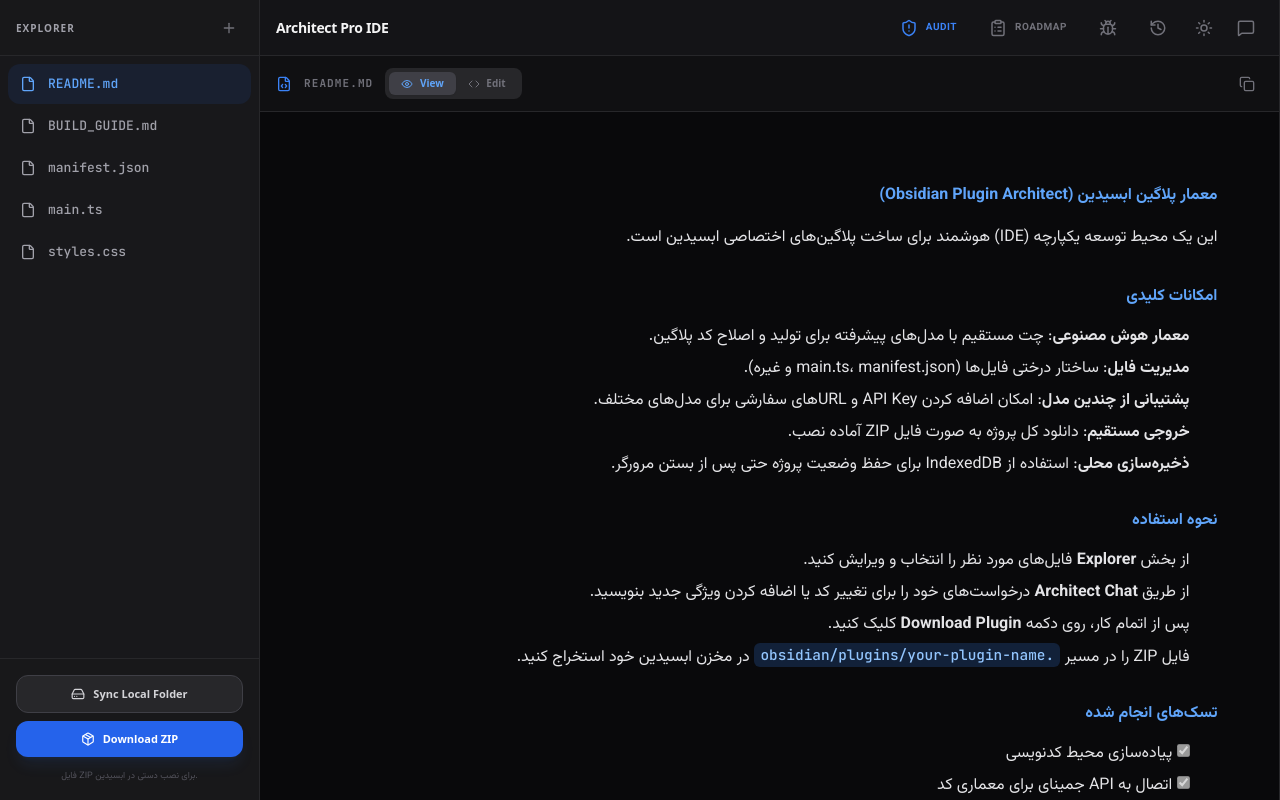
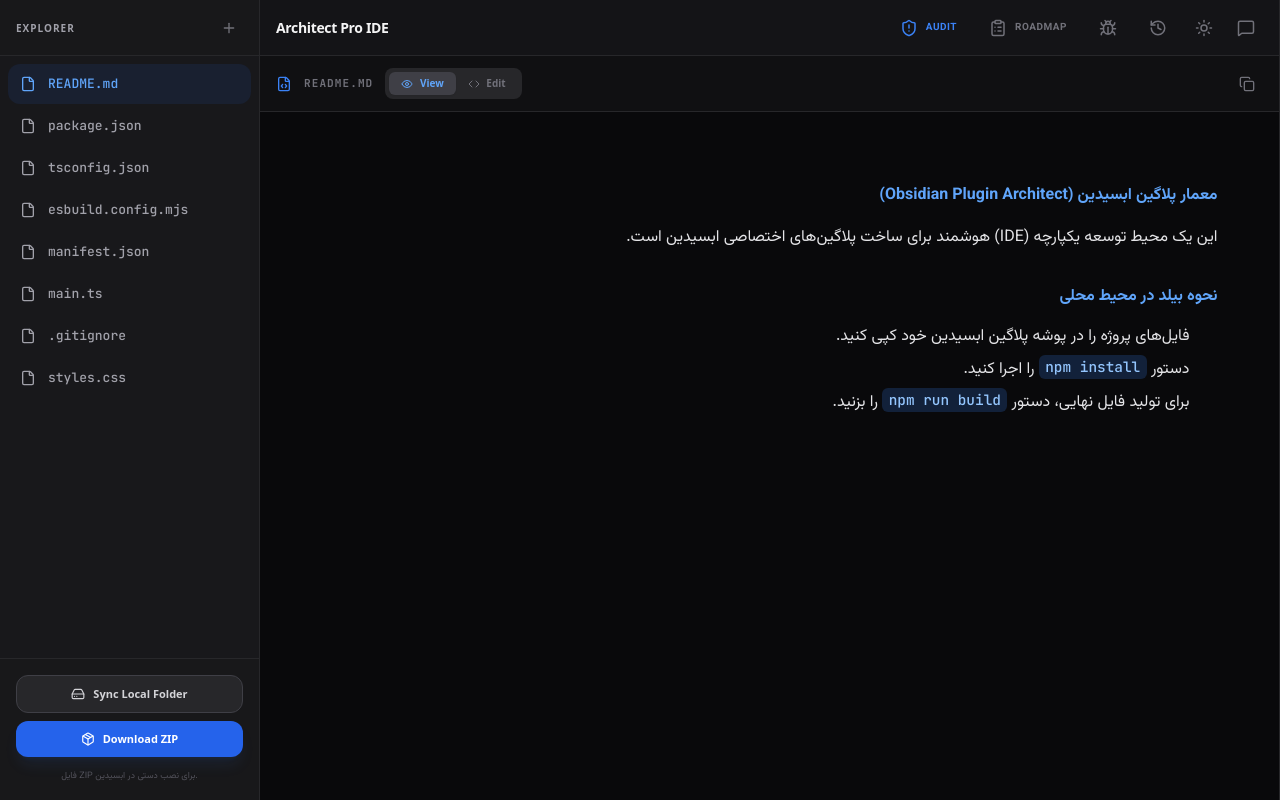
Before and after one commit to karamimoheb/obsidian-plugin-maker, a React (Vite) app: page / in a window 1280 px wide. Built offline with nearby package versions, Linux system fonts and the light colour scheme.

Commit message:
update version v2

```diff
--- a/App.tsx
+++ b/App.tsx
@@ -10,8 +10,9 @@
 import { DEFAULT_FILES } from './constants';
 import { processArchitectRequest } from './services/gemini';
 import { saveProject, loadProject, saveSnapshot, getSnapshots, deleteSnapshot, saveIssue, getIssues, deleteIssue } from './services/db';
-import { Sun, Moon, PanelLeft, PanelRight, Loader2, Menu, MessageSquare, FolderSync, AlertCircle, X, History, Bug, ClipboardList, ShieldAlert } from 'lucide-react';
+import { Sun, Moon, PanelLeft, PanelRight, Loader2, Menu, MessageSquare, FolderSync, AlertCircle, X, History, Bug, ClipboardList, ShieldAlert, Download } from 'lucide-react';
 
+// Accessing JSZip from the script tag in index.html
 declare const JSZip: any;
 
 const PREDEFINED_MODELS: AIModelConfig[] = [
@@ -82,7 +83,15 @@
     try {
       for (const file of files) {
         if (file.type === 'file') {
-          const fileHandle = await directoryHandle.getFileHandle(file.path, { create: true });
+          const pathParts = file.path.split('/');
+          let currentDir = directoryHandle;
+
+          for (let i = 0; i < pathParts.length - 1; i++) {
+            currentDir = await currentDir.getDirectoryHandle(pathParts[i], { create: true });
+          }
+
+          const fileName = pathParts[pathParts.length - 1];
+          const fileHandle = await currentDir.getFileHandle(fileName, { create: true });
           const writable = await fileHandle.createWritable();
           await writable.write(file.content);
           await writable.close();
@@ -91,11 +100,72 @@
       setProject(p => ({ ...p, lastSyncTime: Date.now() }));
     } catch (e: any) {
       console.error("Sync error:", e);
-      setErrorMessage("خطا در همگام‌سازی: " + e.message);
+      setErrorMessage("خطا در ذخیره‌سازی فایل: " + e.message);
     }
   }, [directoryHandle]);
 
-  // AUTO-GENERATING TASK REPORT
+  const handleDownloadZip = async () => {
+    try {
+      if (typeof JSZip === 'undefined') {
+        setErrorMessage("کتابخانه JSZip یافت نشد. لطفاً صفحه را مجدداً بارگذاری کنید.");
+        return;
+      }
+
+      const zip = new JSZip();
+      project.files.forEach(file => {
+        if (file.type === 'file') {
+          zip.file(file.path, file.content);
+        }
+      });
+
+      const manifestFile = project.files.find(f => f.path === 'manifest.json');
+      let zipName = 'obsidian-plugin-project.zip';
+      if (manifestFile) {
+        try {
+          const manifest = JSON.parse(manifestFile.content);
+          if (manifest.id) zipName = `${manifest.id}-architect.zip`;
+        } catch(e) {}
+      }
+
+      const content = await zip.generateAsync({ type: 'blob' });
+      const url = URL.createObjectURL(content);
+      const link = document.createElement('a');
+      link.href = url;
+      link.download = zipName;
+      document.body.appendChild(link);
+      link.click();
+      document.body.removeChild(link);
+      URL.revokeObjectURL(url);
+    } catch (e: any) {
+      setErrorMessage("خطا در تولید فایل ZIP: " + e.message);
+    }
+  };
+
+  const handleSyncLocal = async () => {
+    try {
+      if (!('showDirectoryPicker' in window)) {
+        setErrorMessage("مرورگر شما از دسترسی مستقیم به فایل‌ها پشتیبانی نمی‌کند. از دکمه Download ZIP استفاده کنید.");
+        return;
+      }
+
+      const h = await (window as any).showDirectoryPicker({
+        mode: 'readwrite'
+      });
+      setDirectoryHandle(h);
+      setProject(p => ({ ...p, isSynced: true }));
+      await syncToLocal(project.files);
+    } catch (e: any) {
+      if (e.name === 'AbortError') return;
+
+      if (e.message.includes('sub frames') || e.name === 'SecurityError') {
+        setErrorMessage("محدودیت امنیتی مرورگر: دسترسی مستقیم به پوشه در این محیط (Iframe) مسدود است. لطفاً از دکمه Download ZIP برای دریافت فایل‌ها استفاده کنید.");
+      } else {
+        setErrorMessage("خطا در دسترسی به پوشه: " + e.message);
+      }
+      console.error("Directory picker failure:", e);
+    }
+  };
+
   useEffect(() => {
     if (!project.tasks || project.tasks.length === 0 || isInitialLoad) return;
 
@@ -111,16 +181,17 @@
 ${completed.length > 0 ? completed.map(t => `- [x] **${t.title}**${t.description ? `\n  - *${t.description}*` : ''}`).join('\n') : '*هنوز موردی تکمیل نشده است.*'}
 
 ## ⏳ کارهای باقی‌مانده (Todo - ${todos.length})
-${todos.length > 0 ? todos.map(t => `- [ ] **${t.title}**${t.description ? `\n  - *${t.description}*` : ''}\n  - > برای اجرا: دکمه Execute در پنل Roadmap را بزنید.`).join('\n') : '*لیست تسک‌های باقی‌مانده خالی است.*'}
+${todos.length > 0 ? todos.map(t => `- [ ] **${t.title}**${t.description ? `\n  - *${t.description}*` : ''}`).join('\n') : '*لیست تسک‌های باقی‌مانده خالی است.*'}
 
 ## 💡 پیشنهادات هوشمند (${suggestions.length})
 ${suggestions.length > 0 ? suggestions.map(t => `- [ ] *${t.title}*${t.description ? `\n  - ${t.description}` : ''}`).join('\n') : '*در حال حاضر پیشنهادی وجود ندارد.*'}
 
 ---
-### 🛠 راهنمای توسعه
-1. برای رفع خطاها، لاگ کنسول را در **Debug Console** وارد کنید.
-2. برای بازگشت به عقب از **History** استفاده کنید.
-3. برای شروع هر تسک پیشنهادی، از دکمه **Execute** در پنل **Roadmap** استفاده کنید.
+### 🛠 نکته مهم برای بیلد محلی
+اگر در استفاده از دکمه **Sync Local Folder** با خطای امنیتی مواجه شدید، به دلیل محدودیت مرورگر در محیط‌های ایزوله است. در این صورت:
+1. دکمه **Download ZIP** را بزنید.
+2. فایل را در سیستم خود استخراج کنید.
+3. در آن پوشه دستورات \`npm install\` و \`npm run build\` را اجرا کنید.
 
 ---
 *تولید شده توسط "معمار پلاگین ابسیدین"*
@@ -191,7 +262,6 @@
     else { setRightPanelVisible(true); setTimeout(() => handleSendMessage(taskTitle, []), 300); }
   };
 
-  // ... rest of handlers (Restore, Delete, etc.) remain same as before but ensured they are available
   const handleCreateSnapshot = async (name: string) => {
     const snapshot: ProjectSnapshot = {
       id: Math.random().toString(36).substring(2, 11),
@@ -231,10 +301,32 @@
       {showDebugConsole && <DebugConsole issues={issues} onClose={() => setShowDebugConsole(false)} onAddIssue={async (log) => { const n = { id: Math.random().toString(36).substring(2,11), errorLog: log, status: 'open' as const, timestamp: Date.now() }; await saveIssue(n); setIssues(p => [...p, n]); }} onUpdateStatus={(id, s) => { const up = issues.map(i => i.id === id ? {...i, status: s} : i); setIssues(up); saveIssue(up.find(x => x.id === id)!) }} onDeleteIssue={(id) => deleteIssue(id).then(() => setIssues(s => s.filter(x => x.id !== id)))} />}
       {showRoadmap && <RoadmapManager tasks={project.tasks || []} onClose={() => setShowRoadmap(false)} onExecuteTask={handleExecuteRoadmapTask} />}
 
-      {errorMessage && <div className="fixed top-20 left-1/2 -translate-x-1/2 z-[100] bg-red-600 text-white px-4 py-3 rounded-xl shadow-2xl flex items-center gap-3 animate-in slide-in-from-top-4 duration-300 font-vazir text-xs"><AlertCircle size={18} /><p className="flex-1">{errorMessage}</p><button onClick={() => setErrorMessage(null)}><X size={16} /></button></div>}
+      {errorMessage && (
+        <div className="fixed top-20 left-1/2 -translate-x-1/2 z-[100] w-[90%] max-w-lg bg-red-600 text-white p-4 rounded-2xl shadow-2xl flex items-start gap-3 animate-in fade-in slide-in-from-top-4 duration-300 font-vazir text-xs leading-relaxed border border-red-400/30">
+          <AlertCircle size={20} className="mt-0.5 flex-shrink-0" />
+          <div className="flex-1">
+            <p className="font-bold mb-1">خطای سیستم:</p>
+            <p>{errorMessage}</p>
+          </div>
+          <button onClick={() => setErrorMessage(null)} className="p-1 hover:bg-white/10 rounded-full transition-colors flex-shrink-0">
+            <X size={18} />
+          </button>
+        </div>
+      )}
 
       <aside style={{ width: leftPanelVisible ? (window.innerWidth < 1024 ? '85vw' : `${leftPanelWidth}px`) : '0px' }} className="fixed lg:relative inset-y-0 left-0 z-50 flex-shrink-0 border-r border-zinc-200 dark:border-zinc-800 bg-zinc-50 dark:bg-zinc-900 transition-all duration-300 overflow-hidden">
-        <FileTree files={project.files} activeFile={project.activeFilePath} changedFilePaths={project.changedFilePaths || []} isSynced={project.isSynced} onSelect={(path) => { setProject(p => ({ ...p, activeFilePath: path })); if (window.innerWidth < 1024) setLeftPanelVisible(false); }} onSync={async () => { try { const h = await (window as any).showDirectoryPicker(); setDirectoryHandle(h); setProject(p => ({ ...p, isSynced: true })); syncToLocal(project.files); } catch(e:any) { setErrorMessage(e.message); } }} onDownload={() => { /* zip logic */ }} onToggleCollapse={() => setLeftPanelVisible(false)} onAddFile={(name) => setProject(p => ({ ...p, files: [...p.files, { name, path: name, content: '', type: 'file' }], activeFilePath: name }))} onDeleteFile={(path) => setProject(p => ({ ...p, files: p.files.filter(f => f.path !== path), activeFilePath: p.activeFilePath === path ? 'README.md' : p.activeFilePath }))} />
+        <FileTree
+          files={project.files}
+          activeFile={project.activeFilePath}
+          changedFilePaths={project.changedFilePaths || []}
+          isSynced={project.isSynced}
+          onSelect={(path) => { setProject(p => ({ ...p, activeFilePath: path })); if (window.innerWidth < 1024) setLeftPanelVisible(false); }}
+          onSync={handleSyncLocal}
+          onDownload={handleDownloadZip}
+          onToggleCollapse={() => setLeftPanelVisible(false)}
+          onAddFile={(name) => setProject(p => ({ ...p, files: [...p.files, { name, path: name, content: '', type: 'file' }], activeFilePath: name }))}
+          onDeleteFile={(path) => setProject(p => ({ ...p, files: p.files.filter(f => f.path !== path), activeFilePath: p.activeFilePath === path ? 'README.md' : p.activeFilePath }))}
+        />
       </aside>
 
       <main className="flex-1 flex flex-col min-w-0 bg-white dark:bg-zinc-950 relative z-10 transition-all">
--- a/constants.ts
+++ b/constants.ts
@@ -10,80 +10,113 @@
 
 این یک محیط توسعه یکپارچه (IDE) هوشمند برای ساخت پلاگین‌های اختصاصی ابسیدین است.
 
-## امکانات کلیدی
-- **معمار هوش مصنوعی**: چت مستقیم با مدل‌های پیشرفته برای تولید و اصلاح کد پلاگین.
-- **مدیریت فایل**: ساختار درختی فایل‌ها (main.ts، manifest.json و غیره).
-- **پشتیبانی از چندین مدل**: امکان اضافه کردن API Key و URLهای سفارشی برای مدل‌های مختلف.
-- **خروجی مستقیم**: دانلود کل پروژه به صورت فایل ZIP آماده نصب.
-- **ذخیره‌سازی محلی**: استفاده از IndexedDB برای حفظ وضعیت پروژه حتی پس از بستن مرورگر.
-
-## نحوه استفاده
-1. از بخش **Explorer** فایل‌های مورد نظر را انتخاب و ویرایش کنید.
-2. از طریق **Architect Chat** درخواست‌های خود را برای تغییر کد یا اضافه کردن ویژگی جدید بنویسید.
-3. پس از اتمام کار، روی دکمه **Download Plugin** کلیک کنید.
-4. فایل ZIP را در مسیر \`.obsidian/plugins/your-plugin-name\` در مخزن ابسیدین خود استخراج کنید.
-
-## تسک‌های انجام شده
-- [x] پیاده‌سازی محیط کدنویسی
-- [x] اتصال به API جمینای برای معماری کد
-- [x] سیستم مدیریت فایل‌های پلاگین
-- [x] قابلیت خروجی ZIP
-- [x] سیستم ذخیره‌سازی ابری/محلی با IndexedDB
-- [x] مدیریت مدل‌های سفارشی هوش مصنوعی
+## نحوه بیلد در محیط محلی
+1. فایل‌های پروژه را در پوشه پلاگین ابسیدین خود کپی کنید.
+2. دستور \`npm install\` را اجرا کنید.
+3. برای تولید فایل نهایی، دستور \`npm run build\` را بزنید.
 `
   },
   {
-    name: 'BUILD_GUIDE.md',
-    path: 'BUILD_GUIDE.md',
+    name: 'package.json',
+    path: 'package.json',
     type: 'file',
-    content: `# راهنمای بیلد و راه‌اندازی پلاگین
+    content: `{
+  "name": "obsidian-plugin-architect-project",
+  "version": "1.0.0",
+  "description": "An Obsidian plugin built with Architect Pro",
+  "main": "main.js",
+  "scripts": {
+    "dev": "node esbuild.config.mjs",
+    "build": "node esbuild.config.mjs production",
+    "version": "node version-bump.mjs && git add manifest.json versions.json"
+  },
+  "keywords": [],
+  "author": "",
+  "license": "MIT",
+  "devDependencies": {
+    "@types/node": "^16.11.21",
+    "builtin-modules": "^3.2.0",
+    "esbuild": "0.17.11",
+    "obsidian": "latest",
+    "typescript": "4.9.5"
+  }
+}`
+  },
+  {
+    name: 'tsconfig.json',
+    path: 'tsconfig.json',
+    type: 'file',
+    content: `{
+  "compilerOptions": {
+    "baseUrl": ".",
+    "inlineSourceMap": true,
+    "inlineSources": true,
+    "module": "ESNext",
+    "target": "ES2018",
+    "allowJs": true,
+    "noImplicitAny": true,
+    "moduleResolution": "node",
+    "importHelpers": true,
+    "lib": ["DOM", "ES5", "ES6", "ES7"],
+    "types": ["node"]
+  },
+  "include": ["main.ts"]
+}`
+  },
+  {
+    name: 'esbuild.config.mjs',
+    path: 'esbuild.config.mjs',
+    type: 'file',
+    content: `import esbuild from "esbuild";
+import process from "process";
+import builtins from "builtin-modules";
 
-این راهنما شامل دستورات لازم برای تبدیل کدهای منبع (Source Code) به فایل‌های قابل اجرا در ابسیدین است.
+const banner = \`/*
+THIS IS A GENERATED/BUNDLED FILE BY ESBUILD
+*/\`;
 
-## پیش‌نیازها
-قبل از شروع، مطمئن شوید که **Node.js** و **npm** روی سیستم شما نصب است.
+const prod = (process.argv[2] === "production");
 
-## دستورات اجرایی
-
-### ۱. نصب پکیج‌های مورد نیاز
-برای نصب تمام وابستگی‌های تعریف شده در پروژه، دستور زیر را در ترمینال اجرا کنید:
-\`\`\`bash
-npm install
-\`\`\`
-
-### ۲. بیلد نهایی (Production Build)
-برای تولید فایل \`main.js\` نهایی و بهینه‌سازی شده، از این دستور استفاده کنید:
-\`\`\`bash
-npm run build
-\`\`\`
-
-### ۳. حالت توسعه (Development Mode)
-اگر در حال ویرایش کد هستید و می‌خواهید تغییرات بلافاصله بیلد شوند (Watch mode):
-\`\`\`bash
-npm run dev
-\`\`\`
-
-## ساختار خروجی پلاگین
-پس از اجرای دستور بیلد، فایل‌های ضروری برای کارکرد پلاگین عبارتند از:
-- \`main.js\`: کد کامپایل شده پلاگین.
-- \`manifest.json\`: اطلاعات شناسایی پلاگین.
-- \`styles.css\`: استایل‌های ظاهری (در صورت وجود).
-
-این فایل‌ها باید در پوشه پلاگین شما در مسیر زیر قرار گیرند:
-\`.obsidian/plugins/[نام-پلاگین-شما]/\`
-`
+esbuild.build({
+	banner: {
+		js: banner,
+	},
+	entryPoints: ["main.ts"],
+	bundle: true,
+	external: [
+		"obsidian",
+		"electron",
+		"@codemirror/autocomplete",
+		"@codemirror/collab",
+		"@codemirror/commands",
+		"@codemirror/language",
+		"@codemirror/lint",
+		"@codemirror/search",
+		"@codemirror/state",
+		"@codemirror/view",
+		"@lezer/common",
+		"@lezer/highlight",
+		"@lezer/lr",
+		...builtins],
+	format: "cjs",
+	target: "es2018",
+	logLevel: "info",
+	sourcemap: prod ? false : "inline",
+	treeShaking: true,
+	outfile: "main.js",
+}).catch(() => process.exit(1));`
   },
   {
     name: 'manifest.json',
     path: 'manifest.json',
     type: 'file',
     content: `{
-  "id": "obsidian-sample-plugin",
-  "name": "Sample Plugin",
+  "id": "architect-sample-plugin",
+  "name": "Architect Sample Plugin",
   "version": "1.0.0",
   "minAppVersion": "0.15.0",
-  "description": "It's a sample plugin for Obsidian.",
-  "author": "Obsidian Developer",
+  "description": "It's a professional plugin for Obsidian.",
+  "author": "Architect Pro",
   "authorUrl": "https://obsidian.md",
   "isDesktopOnly": false
 }`
@@ -92,92 +125,31 @@
     name: 'main.ts',
     path: 'main.ts',
     type: 'file',
-    content: `import { App, Editor, MarkdownView, Modal, Notice, Plugin, PluginSettingTab, Setting } from 'obsidian';
-
-interface MyPluginSettings {
-	mySetting: string;
-}
-
-const DEFAULT_SETTINGS: MyPluginSettings = {
-	mySetting: 'default'
-}
+    content: `import { App, Plugin, Notice } from 'obsidian';
 
 export default class MyPlugin extends Plugin {
-	settings: MyPluginSettings;
-
 	async onload() {
-		await this.loadSettings();
-
-		const ribbonIconEl = this.addRibbonIcon('dice', 'Sample Plugin', (evt: MouseEvent) => {
-			new Notice('This is a notice!');
-		});
-
-		this.addCommand({
-			id: 'display-modal-command',
-			name: 'Display modal',
-			callback: () => {
-				new SampleModal(this.app).open();
-			}
-		});
-
-		this.addSettingTab(new SampleSettingTab(this.app, this));
+		new Notice('Architect Plugin Loaded!');
 	}
 
-	onunload() {}
-
-	async loadSettings() {
-		this.settings = Object.assign({}, DEFAULT_SETTINGS, await this.loadData());
+	onunload() {
+		console.log('Plugin Unloaded');
 	}
-
-	async saveSettings() {
-		await this.saveData(this.settings);
-	}
-}
-
-class SampleModal extends Modal {
-	constructor(app: App) {
-		super(app);
-	}
-
-	onOpen() {
-		const {contentEl} = this;
-		contentEl.setText('Woah!');
-	}
-
-	onClose() {
-		const {contentEl} = this;
-		contentEl.empty();
-	}
-}
-
-class SampleSettingTab extends PluginSettingTab {
-	plugin: MyPlugin;
-
-	constructor(app: App, plugin: MyPlugin) {
-		super(app, plugin);
-		this.plugin = plugin;
-	}
-
-	display(): void {
-		const {containerEl} = this;
-		containerEl.empty();
-		new Setting(containerEl)
-			.setName('Setting #1')
-			.setDesc('A test setting')
-			.addText(text => text
-				.setValue(this.plugin.settings.mySetting)
-				.onChange(async (value) => {
-					this.plugin.settings.mySetting = value;
-					await this.plugin.saveSettings();
-				}));
-	}
-}
-`
+}`
+  },
+  {
+    name: '.gitignore',
+    path: '.gitignore',
+    type: 'file',
+    content: `node_modules/
+main.js
+.DS_Store
+*.zip`
   },
   {
     name: 'styles.css',
     path: 'styles.css',
     type: 'file',
-    content: `.my-plugin-ribbon-class { color: var(--text-accent); }`
+    content: `/* Add your CSS styles here */`
   }
 ];
--- a/services/gemini.ts
+++ b/services/gemini.ts
@@ -9,11 +9,13 @@
 MANAGEMENT RULES:
 1. Address ACTIVE ISSUES/ERRORS first.
 2. Maintain a PROJECT ROADMAP. You must return an updated list of tasks.
-3. Classify tasks into:
+3. INFRASTRUCTURE: Always ensure 'package.json', 'tsconfig.json', and 'esbuild.config.mjs' are present and correctly configured with build scripts.
+4. If the user reports a "Missing script" error, fix the 'package.json' file.
+5. Classify tasks into:
    - "completed": Features already implemented in the code.
    - "todo": Features requested but not yet finished.
    - "suggestion": Smart improvements or advanced features the user might want next.
-4. If the user asks for an "Audit", review the existing code for bugs, performance leaks (especially in onunload), and Obsidian API best practices.
+6. If the user asks for an "Audit", review the existing code for bugs, performance leaks (especially in onunload), and Obsidian API best practices.
 
 Output MUST be valid JSON:
 1. "explanation": Technical summary.
@@ -90,7 +92,6 @@
       }
     };
 
-    // Enable Google Search for Pro models to stay updated with Obsidian API
     if (modelName.includes('pro')) {
       config.tools = [{ googleSearch: {} }];
       config.thinkingConfig = { thinkingBudget: modelName.includes('2.5') ? 32768 : 16000 };
```
